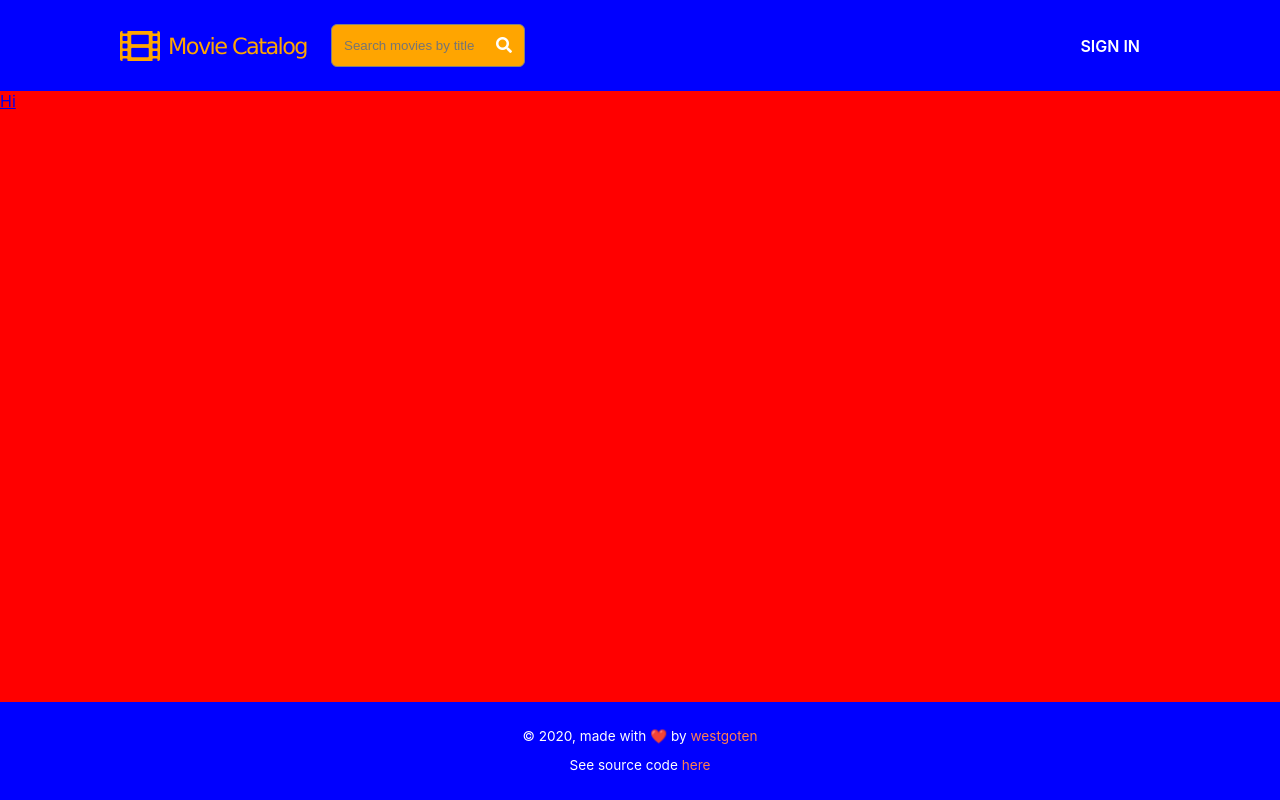
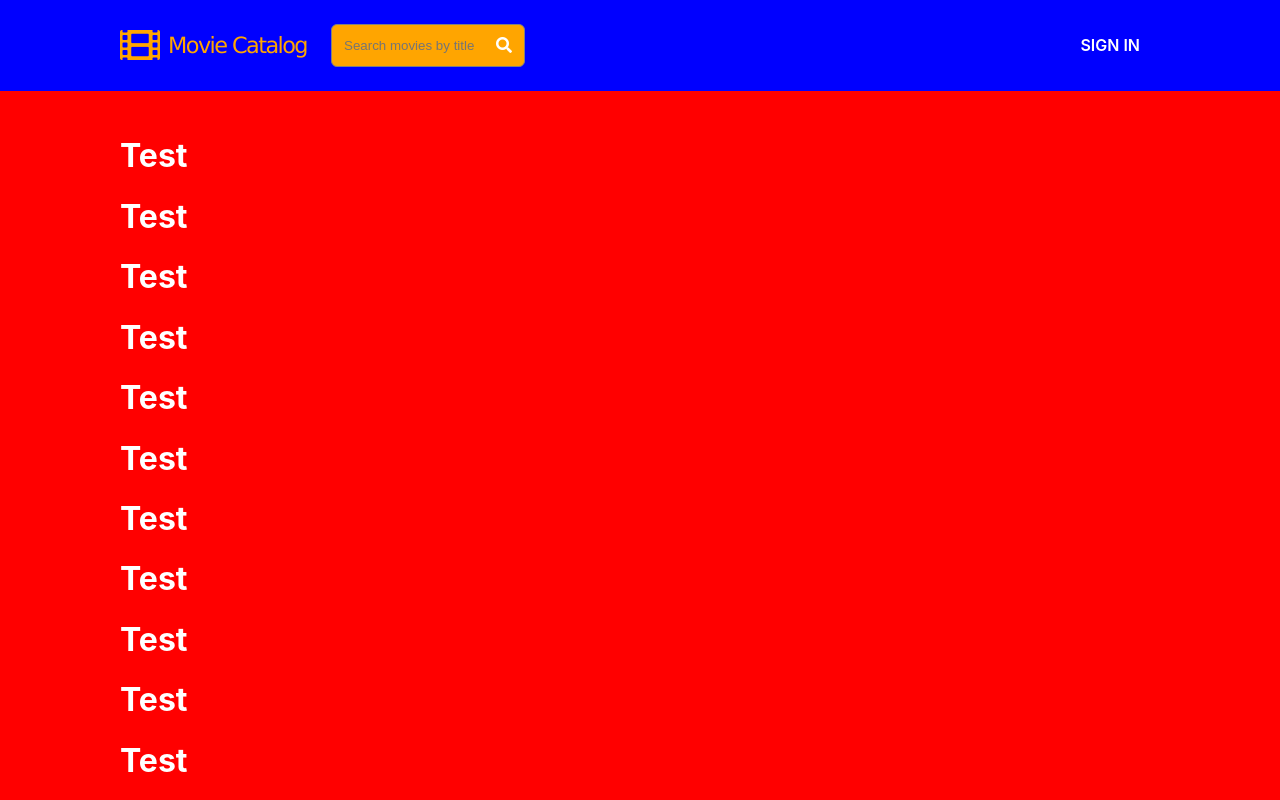
Before and after one commit to westgoten/movie-catalog, a React (Create React App) app: page / in a window 1280 px wide. Built offline with nearby package versions, Linux system fonts and the light colour scheme; no server answers.

Commit message:
Make adjustments on App.css; Replace px units on height of Footer and Header with rem units

```diff
--- a/src/views/components/App.js
+++ b/src/views/components/App.js
@@ -28,11 +28,19 @@ function App() {
 					<Route path='/auth'>
 						<Link to='/'>Auth page placeholder</Link>
 					</Route>
-					<Route path='/test'>
-						<Link to='/'>Bye</Link>
-					</Route>
 					<Route path='/'>
-						<Link to='/test'>Hi</Link>
+						<h1>Test</h1>
+						<h1>Test</h1>
+						<h1>Test</h1>
+						<h1>Test</h1>
+						<h1>Test</h1>
+						<h1>Test</h1>
+						<h1>Test</h1>
+						<h1>Test</h1>
+						<h1>Test</h1>
+						<h1>Test</h1>
+						<h1>Test</h1>
+						<h1>Test</h1>
 					</Route>
 				</Switch>
 			</main>
--- a/src/views/components/Footer.js
+++ b/src/views/components/Footer.js
@@ -3,7 +3,7 @@ import '../style/css/Footer.css'
 function Footer() {
 	return (
 		<footer className='footer'>
-			<p>
+			<span className='footer-text'>
 				© 2020, made with ❤️ by{' '}
 				<a
 					className='link'
@@ -12,8 +12,8 @@ function Footer() {
 					rel='noopener noreferrer'>
 					westgoten
 				</a>
-			</p>
-			<p>
+			</span>
+			<span className='footer-text'>
 				See source code{' '}
 				<a
 					className='link'
@@ -22,7 +22,7 @@ function Footer() {
 					rel='noopener noreferrer'>
 					here
 				</a>
-			</p>
+			</span>
 		</footer>
 	)
 }
--- a/src/views/style/css/App.css
+++ b/src/views/style/css/App.css
@@ -1,10 +1,10 @@
 .header {
-  height: 91px;
+  height: 5.68rem;
   width: 100%;
   box-sizing: border-box;
   display: flex;
   align-items: center;
-  padding: 1.5em 7.5em;
+  padding: 1.5rem 7.5rem;
   background-color: blue;
 }
 
@@ -28,11 +28,18 @@
 .footer {
   width: 100%;
   box-sizing: border-box;
-  text-align: center;
+  display: flex;
+  flex-direction: column;
+  align-items: center;
+  justify-content: center;
   font-size: 0.85em;
-  padding: 12px;
-  height: 98px;
+  padding: 0.75rem;
+  min-height: 6.3rem;
   background-color: blue;
+}
+
+.footer-text {
+  margin: 0.3em;
 }
 
 .link {
@@ -57,9 +64,9 @@
 }
 
 .main {
+  padding: 1.5rem 7.5rem;
   width: 100%;
-  min-height: 150px;
-  height: calc(100% - 189px);
+  min-height: calc(100% - 11.98rem);
   box-sizing: border-box;
   background-color: red;
 }
--- a/src/views/style/css/Footer.css
+++ b/src/views/style/css/Footer.css
@@ -1,11 +1,18 @@
 .footer {
   width: 100%;
   box-sizing: border-box;
-  text-align: center;
+  display: flex;
+  flex-direction: column;
+  align-items: center;
+  justify-content: center;
   font-size: 0.85em;
-  padding: 12px;
-  height: 98px;
+  padding: 0.75rem;
+  min-height: 6.3rem;
   background-color: blue;
+}
+
+.footer-text {
+  margin: 0.3em;
 }
 
 .link {
--- a/src/views/style/css/Header.css
+++ b/src/views/style/css/Header.css
@@ -1,10 +1,10 @@
 .header {
-  height: 91px;
+  height: 5.68rem;
   width: 100%;
   box-sizing: border-box;
   display: flex;
   align-items: center;
-  padding: 1.5em 7.5em;
+  padding: 1.5rem 7.5rem;
   background-color: blue;
 }
 
--- a/src/views/style/css/SearchBar.css
+++ b/src/views/style/css/SearchBar.css
@@ -1,12 +1,12 @@
 .search-bar {
-  min-width: 12em;
-  width: 12em;
-  min-height: 2.55em;
-  height: 2.55em;
+  min-width: 12rem;
+  width: 12rem;
+  min-height: 2.55rem;
+  height: 2.55rem;
   display: flex;
   align-items: center;
   justify-content: space-between;
-  margin-left: 1.5em;
+  margin-left: 1.5rem;
   border-radius: 6px;
   border: 1px solid gray;
   background-color: orange;
@@ -16,7 +16,7 @@
 
 .opened-search-bar {
   background-color: white;
-  width: 25em;
+  width: 25rem;
 }
 
 .search-input {
--- a/src/views/style/sass/App.scss
+++ b/src/views/style/sass/App.scss
@@ -1,5 +1,6 @@
 @use 'Header';
 @use 'Footer';
+@use 'consts';
 
 .app {
 	position: absolute;
@@ -13,9 +14,9 @@
 }
 
 .main {
+	padding: consts.$page-padding;
 	width: 100%;
-	min-height: 150px;
-	height: calc(100% - #{Header.$header-height + Footer.$footer-height});
+	min-height: calc(100% - #{Header.$header-height + Footer.$footer-height});
 	box-sizing: border-box;
 	background-color: red;
 }
--- a/src/views/style/sass/Footer.scss
+++ b/src/views/style/sass/Footer.scss
@@ -1,14 +1,21 @@
 $link-color: coral;
-$footer-height: 98px;
+$footer-height: 6.3rem;
 
 .footer {
 	width: 100%;
 	box-sizing: border-box;
-	text-align: center;
+	display: flex;
+	flex-direction: column;
+	align-items: center;
+	justify-content: center;
 	font-size: 0.85em;
-	padding: 12px;
-	height: $footer-height;
+	padding: 0.75rem;
+	min-height: $footer-height;
 	background-color: blue;
+}
+
+.footer-text {
+	margin: 0.3em;
 }
 
 .link {
--- a/src/views/style/sass/Header.scss
+++ b/src/views/style/sass/Header.scss
@@ -1,4 +1,6 @@
-$header-height: 91px;
+@use 'consts';
+
+$header-height: 5.68rem;
 
 .header {
 	height: $header-height;
@@ -6,7 +8,7 @@ $header-height: 91px;
 	box-sizing: border-box;
 	display: flex;
 	align-items: center;
-	padding: 1.5em 7.5em;
+	padding: consts.$page-padding;
 	background-color: blue;
 }
 
--- /dev/null
+++ b/src/views/style/sass/_consts.scss
@@ -0,0 +1 @@
+$page-padding: 1.5rem 7.5rem;
```
Also changed, not shown: src/views/style/sass/SearchBar.scss (+6 -6 lines).
